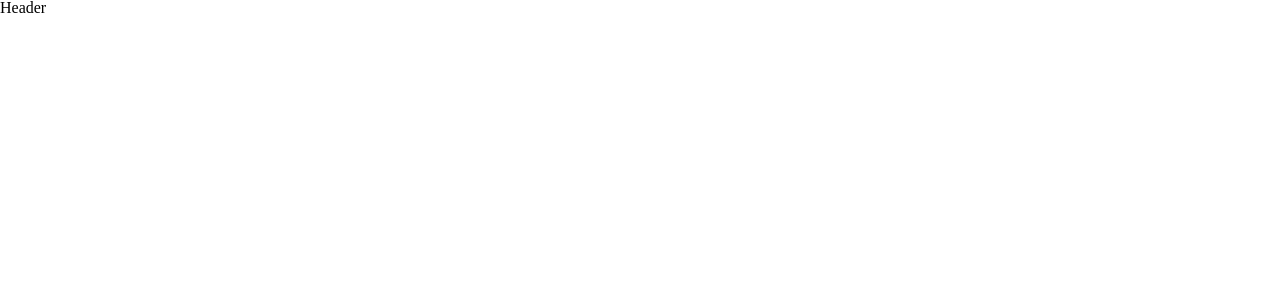
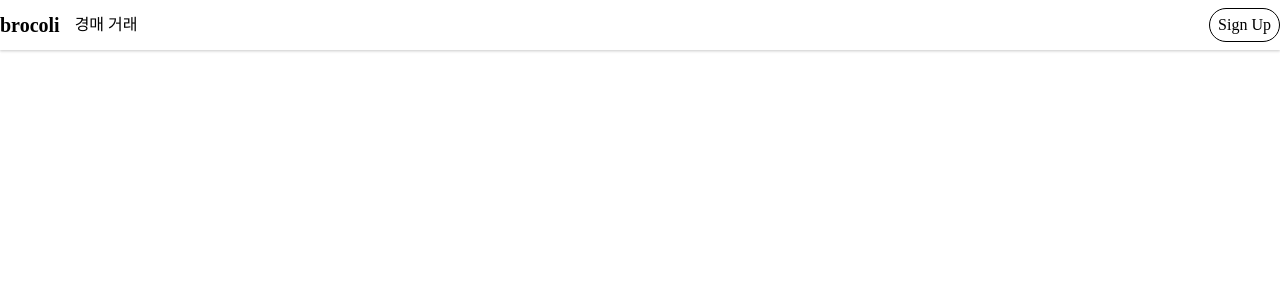
Before and after one commit to lee-yun-pyo/knu_capstone, a React (Vite) app in the folder my-capstone/: page / in a window 1280 px wide. Shown: the top 300 px of the page. Built offline with nearby package versions, Linux system fonts and the light colour scheme.

Commit message:
feat: header 컴포넌트 구현

```diff
--- a/my-capstone/src/components/Header/index.tsx
+++ b/my-capstone/src/components/Header/index.tsx
@@ -1,5 +1,23 @@
+import { useState } from 'react';
+
+import * as S from './style';
+
 function Header() {
-  return <>Header</>;
+  const [isLogin, setIsLogin] = useState(false);
+
+  return (
+    <S.Container>
+      <S.Wrapper>
+        <S.LogoText>brocoli</S.LogoText>
+        <S.Nav>
+          <S.ListBox>
+            <S.List>경매 거래</S.List>
+          </S.ListBox>
+        </S.Nav>
+      </S.Wrapper>
+      <S.Wrapper>{!isLogin ? <S.SignUpText>Sign Up</S.SignUpText> : <S.SignUpText>MY</S.SignUpText>}</S.Wrapper>
+    </S.Container>
+  );
 }
 
 export default Header;
--- /dev/null
+++ b/my-capstone/src/components/Header/style.tsx
@@ -0,0 +1,43 @@
+import styled from '@emotion/styled';
+
+export const Container = styled.header`
+  width: 100%;
+  height: 50px;
+
+  display: flex;
+  align-items: center;
+  justify-content: space-between;
+
+  box-shadow: 0 1px 3px rgba(0, 0, 0, 0.1), 0 2px 2px rgba(0, 0, 0, 0.06), 0 0 2px rgba(0, 0, 0, 0.07);
+`;
+
+export const LogoText = styled.span`
+  font-size: 20px;
+  font-weight: 600;
+`;
+
+export const Wrapper = styled.div`
+  gap: 15px;
+
+  display: flex;
+  align-items: center;
+`;
+
+export const Nav = styled.nav``;
+
+export const ListBox = styled.ul``;
+
+export const List = styled.li``;
+
+export const SignUpText = styled.span`
+  padding: 8px;
+
+  border-radius: 50px;
+  border: 1px solid #000;
+
+  cursor: pointer;
+
+  &:hover {
+    background-color: rgba(255, 255, 255, 0.8);
+  }
+`;
```
